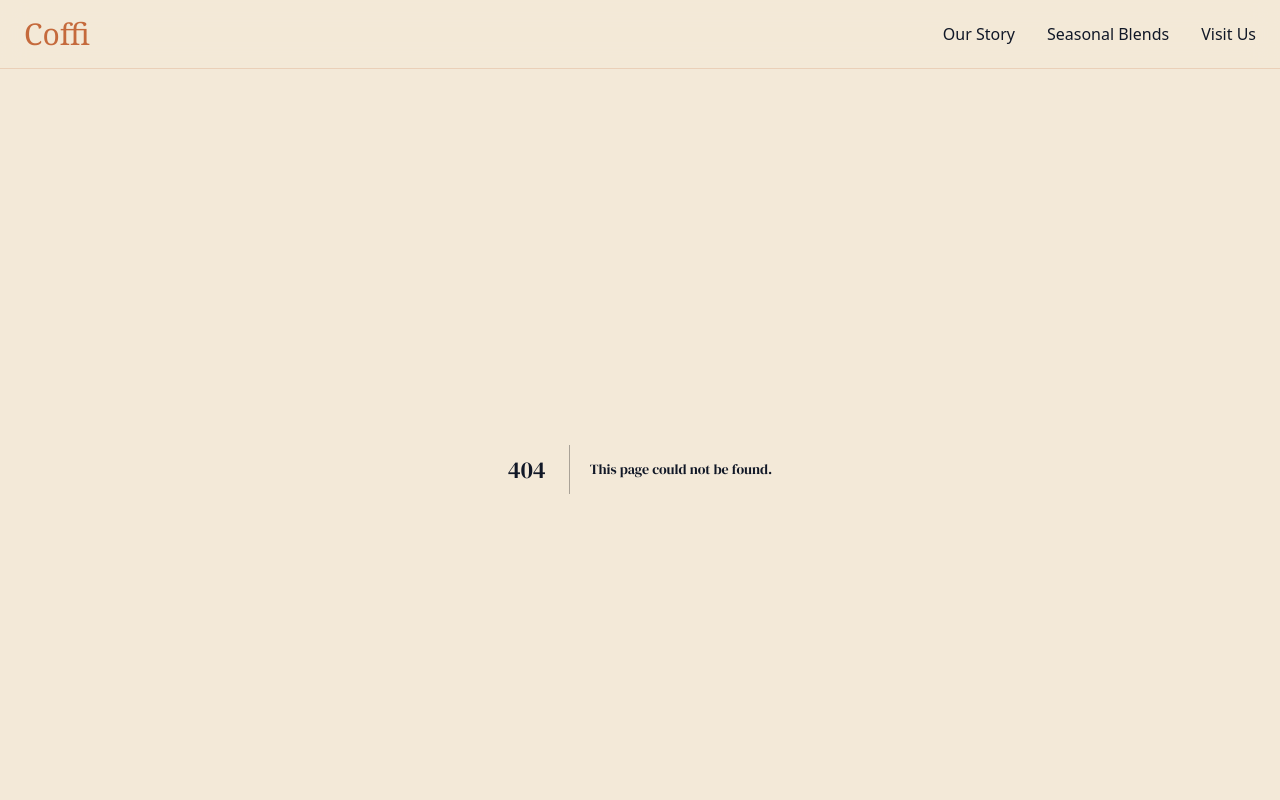
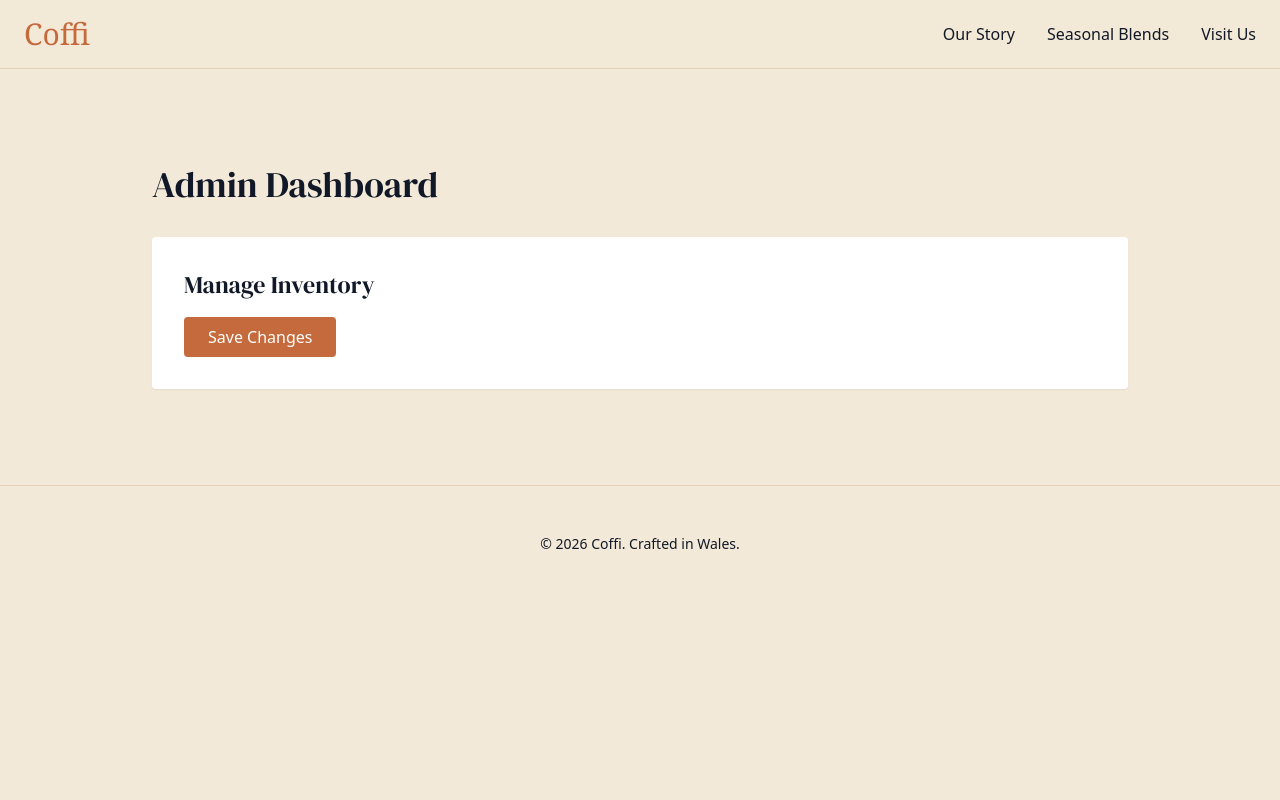
Before and after one commit to AlexThomas-Graft0/coffi-616e7f, a Next.js app: page /dashboard in a window 1280 px wide. Before the commit this address had no page. Shown: the top 800 px of the page. Built offline with nearby package versions, Linux system fonts and the light colour scheme.

Commit message:
add app/dashboard/page.tsx

```diff
--- /dev/null
+++ b/app/dashboard/page.tsx
@@ -0,0 +1,28 @@
+'use client';
+import { useState } from 'react';
+import { supabase } from '@/lib/supabaseClient';
+
+export default function Dashboard() {
+  const [msg, setMsg] = useState('');
+
+  const handleUpdate = async () => {
+    // Basic placeholder for dashboard action
+    setMsg('Content updated successfully.');
+  };
+
+  return (
+    <div className="max-w-5xl mx-auto px-6 py-24">
+      <h1 className="text-4xl mb-8">Admin Dashboard</h1>
+      <div className="bg-white p-8 rounded shadow-sm">
+        <h2 className="text-2xl mb-4">Manage Inventory</h2>
+        <button
+          onClick={handleUpdate}
+          className="bg-[#C56A3C] text-white px-6 py-2 rounded"
+        >
+          Save Changes
+        </button>
+        {msg && <p className="mt-4 text-green-600">{msg}</p>}
+      </div>
+    </div>
+  );
+}
```
